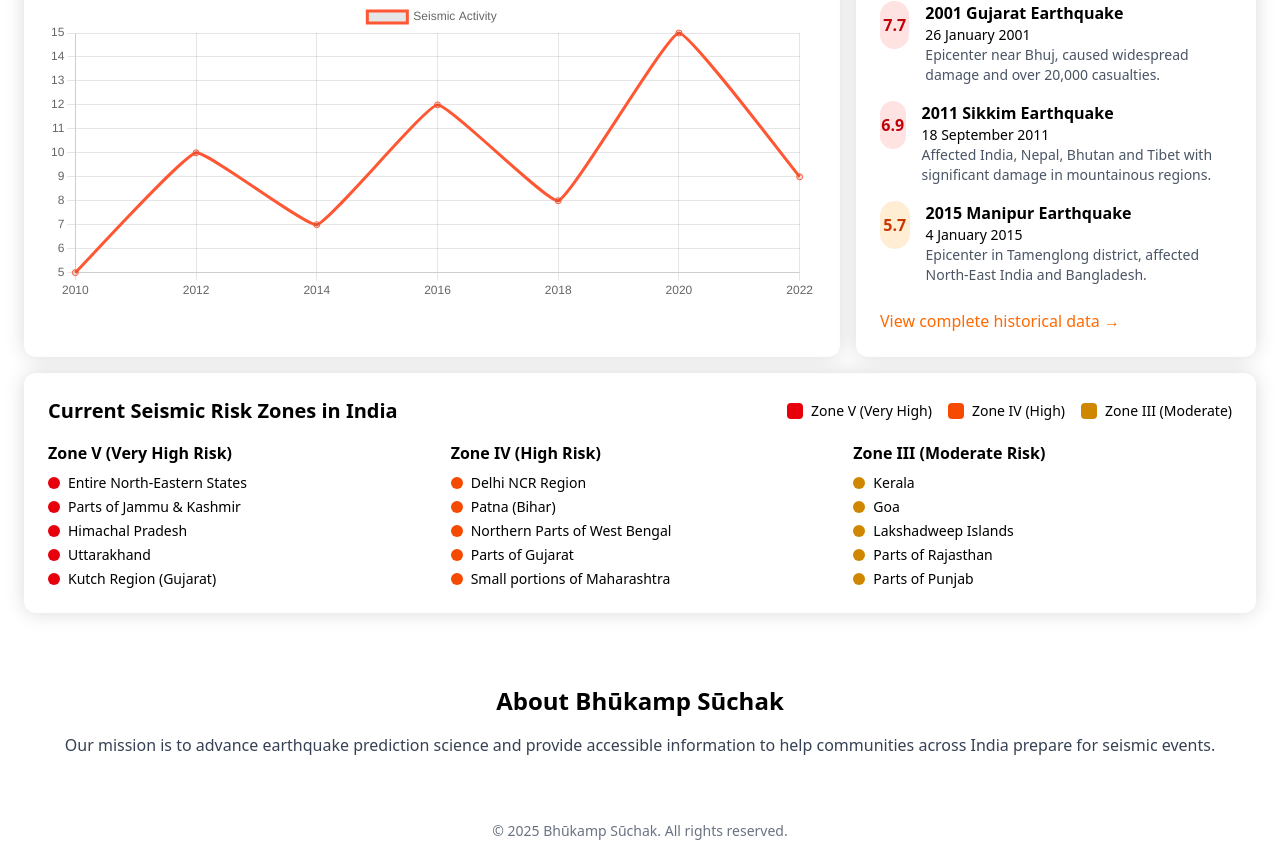
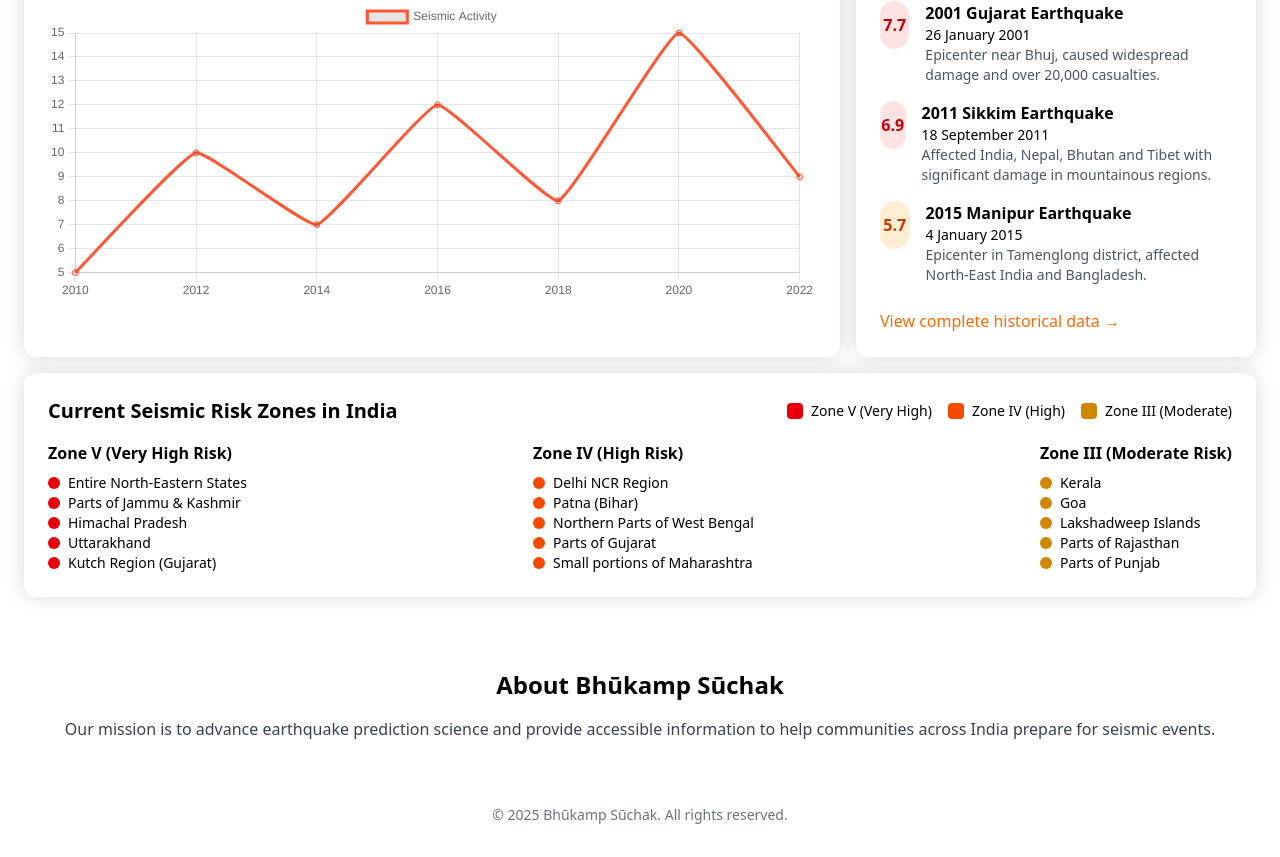
Before and after one commit to UshreeDas/Earthquake_Prediction_Frontend, a React (Vite) app: page / in a window 1280 px wide. Shown: the part 661-1518 px from the top of the page. Built offline with nearby package versions, Linux system fonts and the light colour scheme.

Commit message:
Fix one error

```diff
--- a/src/Component/Body/Body.jsx
+++ b/src/Component/Body/Body.jsx
@@ -97,9 +97,8 @@ export default function Body() {
 
       {/* Seismic Risk Zones */}
 <Card className="bg-white col-span-1 lg:col-span-3 border-none shadow-[0_0_20px_rgba(0,0,0,0.15)]">
-  <CardContent>
-    {/* Header with Legends */}
-    <div className="flex justify-between items-center mb-4 flex-wrap gap-4">
+        <CardContent>
+          <div className="flex justify-between items-center mb-4 flex-wrap gap-4">
       <h2 className="font-semibold text-xl">Current Seismic Risk Zones in India</h2>
 
       {/* Legends */}
@@ -118,11 +117,10 @@ export default function Body() {
         ))}
       </div>
     </div>
-
-    {/* Zones */}
-    <div className="grid grid-cols-1 md:grid-cols-3 gap-6 w-full justify-items-stretch">
+    {/* zones */}
+          <div className="flex justify-between flex-wrap gap-4 w-full">
   {Object.entries(riskZones).map(([zone, areas], index) => (
-    <div key={index} className="w-full"> {/* Now will stretch */}
+    <div key={index}>
       <p className="font-semibold mb-2">
         {zone.replace('Zone', 'Zone ')} (
         {zone === 'ZoneV'
@@ -132,7 +130,7 @@ export default function Body() {
           : 'Moderate Risk'}
         )
       </p>
-      <ul className="list-none space-y-1 text-sm">
+      <ul className="list-disc list-inside text-sm">
         {areas.map((area, idx) => (
           <li key={idx} className="flex items-center gap-2">
             <span className={`w-3 h-3 rounded-full ${zoneColors[zone]}`} />
@@ -143,8 +141,8 @@ export default function Body() {
     </div>
   ))}
 </div>
-  </CardContent>
-</Card>
+        </CardContent>
+      </Card>
     </div>
   );
 }
```
